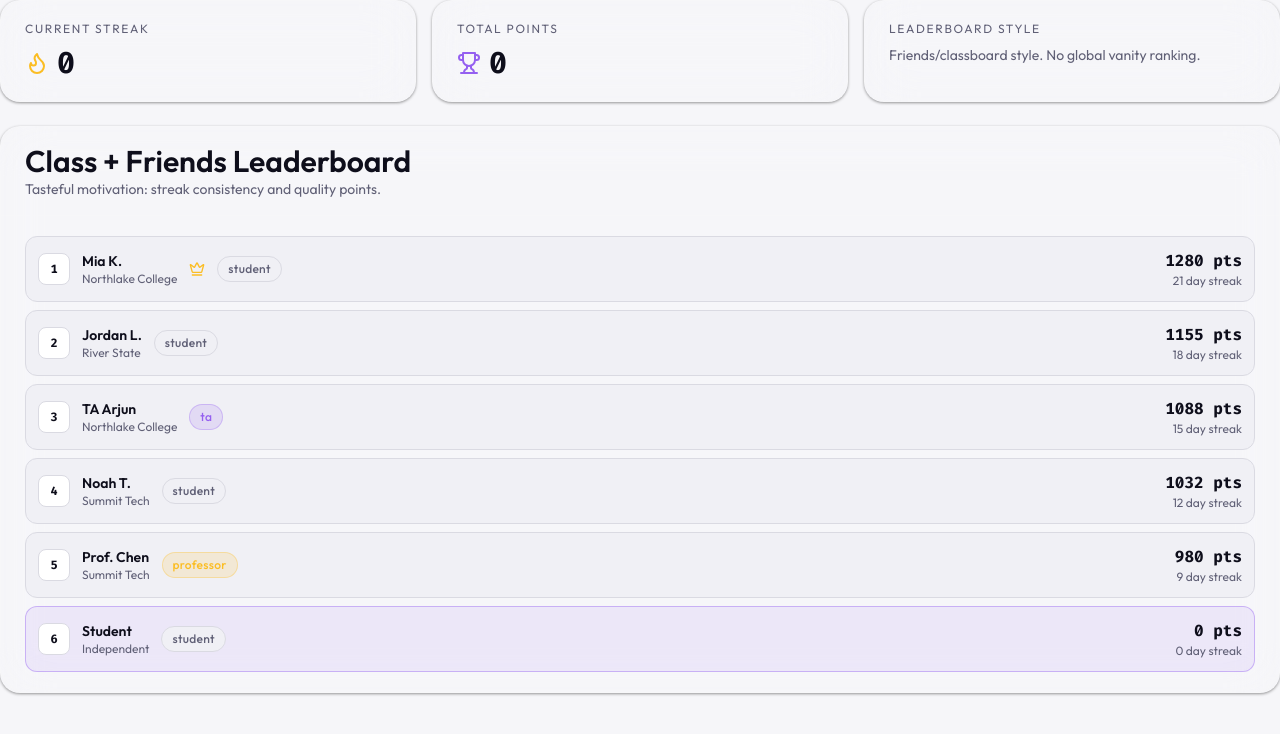
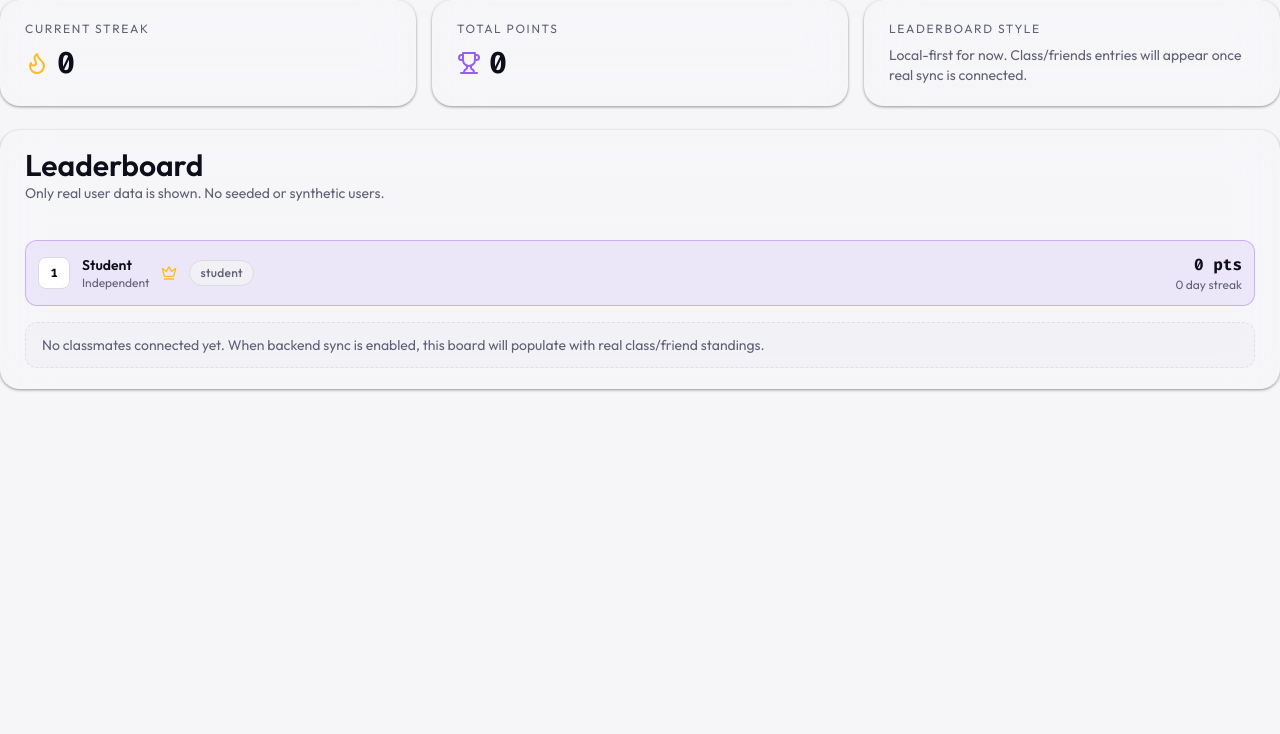
Before and after one commit to nicholaslasagna/unitedexams, a Next.js app: page /app/leaderboard in a window 1280 px wide. Shown: the top 734 px of the page. Built offline with nearby package versions, Linux system fonts and the light colour scheme.

Commit message:
Leaderboard

```diff
--- a/app/app/leaderboard/page.tsx
+++ b/app/app/leaderboard/page.tsx
@@ -2,7 +2,6 @@
 
 import { useMemo } from "react";
 import { Crown, Flame, Trophy } from "lucide-react";
-import { seededLeaderboard } from "@/data/seed/leaderboard";
 import { Card, CardBody, CardHeader } from "@/components/ui/card";
 import { Badge } from "@/components/ui/badge";
 import { useAppData } from "@/lib/app-data-context";
@@ -13,17 +12,16 @@ export default function LeaderboardPage() {
   const streak = useMemo(() => getStreak(attempts), [attempts]);
   const points = useMemo(() => leaderboardPoints(attempts), [attempts]);
 
-  const rows = useMemo(() => {
-    const me = {
+  const rows = [
+    {
       id: "me",
       name: profile.name || "You",
       school: profile.school,
       role: "student" as const,
       streak: streak.current,
       points
-    };
-    return [...seededLeaderboard, me].sort((a, b) => b.points - a.points);
-  }, [profile, streak, points]);
+    }
+  ];
 
   return (
     <div className="space-y-6">
@@ -49,15 +47,15 @@ export default function LeaderboardPage() {
         <Card>
           <CardBody className="p-5">
             <p className="text-xs uppercase tracking-[0.14em] text-muted">Leaderboard style</p>
-            <p className="mt-2 text-sm text-muted">Friends/classboard style. No global vanity ranking.</p>
+            <p className="mt-2 text-sm text-muted">Local-first for now. Class/friends entries will appear once real sync is connected.</p>
           </CardBody>
         </Card>
       </section>
 
       <Card>
         <CardHeader>
-          <h1 className="font-display text-3xl font-semibold">Class + Friends Leaderboard</h1>
-          <p className="text-sm text-muted">Tasteful motivation: streak consistency and quality points.</p>
+          <h1 className="font-display text-3xl font-semibold">Leaderboard</h1>
+          <p className="text-sm text-muted">Only real user data is shown. No seeded or synthetic users.</p>
         </CardHeader>
         <CardBody>
           <div className="space-y-2">
@@ -77,7 +75,7 @@ export default function LeaderboardPage() {
                     <p className="text-xs text-muted">{row.school || "Independent"}</p>
                   </div>
                   {idx === 0 ? <Crown className="h-4 w-4 text-warn" /> : null}
-                  <Badge tone={row.role === "professor" ? "warn" : row.role === "ta" ? "brand" : "default"}>{row.role || "student"}</Badge>
+                  <Badge tone="default">{row.role || "student"}</Badge>
                 </div>
                 <div className="text-right">
                   <p className="font-mono text-base font-bold text-text">{row.points} pts</p>
@@ -86,6 +84,9 @@ export default function LeaderboardPage() {
               </div>
             ))}
           </div>
+          <div className="mt-4 rounded-xl border border-dashed border-borderc/75 bg-soft/70 px-4 py-3 text-sm text-muted">
+            No classmates connected yet. When backend sync is enabled, this board will populate with real class/friend standings.
+          </div>
         </CardBody>
       </Card>
     </div>
--- a/data/seed/leaderboard.ts
+++ b/data/seed/leaderboard.ts
@@ -1,9 +1,5 @@
 import type { LeaderboardEntry } from "@/lib/types";
 
-export const seededLeaderboard: LeaderboardEntry[] = [
-  { id: "p1", name: "Mia K.", school: "Northlake College", streak: 21, points: 1280, role: "student" },
-  { id: "p2", name: "Jordan L.", school: "River State", streak: 18, points: 1155, role: "student" },
-  { id: "p3", name: "TA Arjun", school: "Northlake College", streak: 15, points: 1088, role: "ta" },
-  { id: "p4", name: "Noah T.", school: "Summit Tech", streak: 12, points: 1032, role: "student" },
-  { id: "p5", name: "Prof. Chen", school: "Summit Tech", streak: 9, points: 980, role: "professor" }
-];
+// Intentionally empty: leaderboard should only show real users.
+// Keep this export for future backend hydration compatibility.
+export const seededLeaderboard: LeaderboardEntry[] = [];
```
